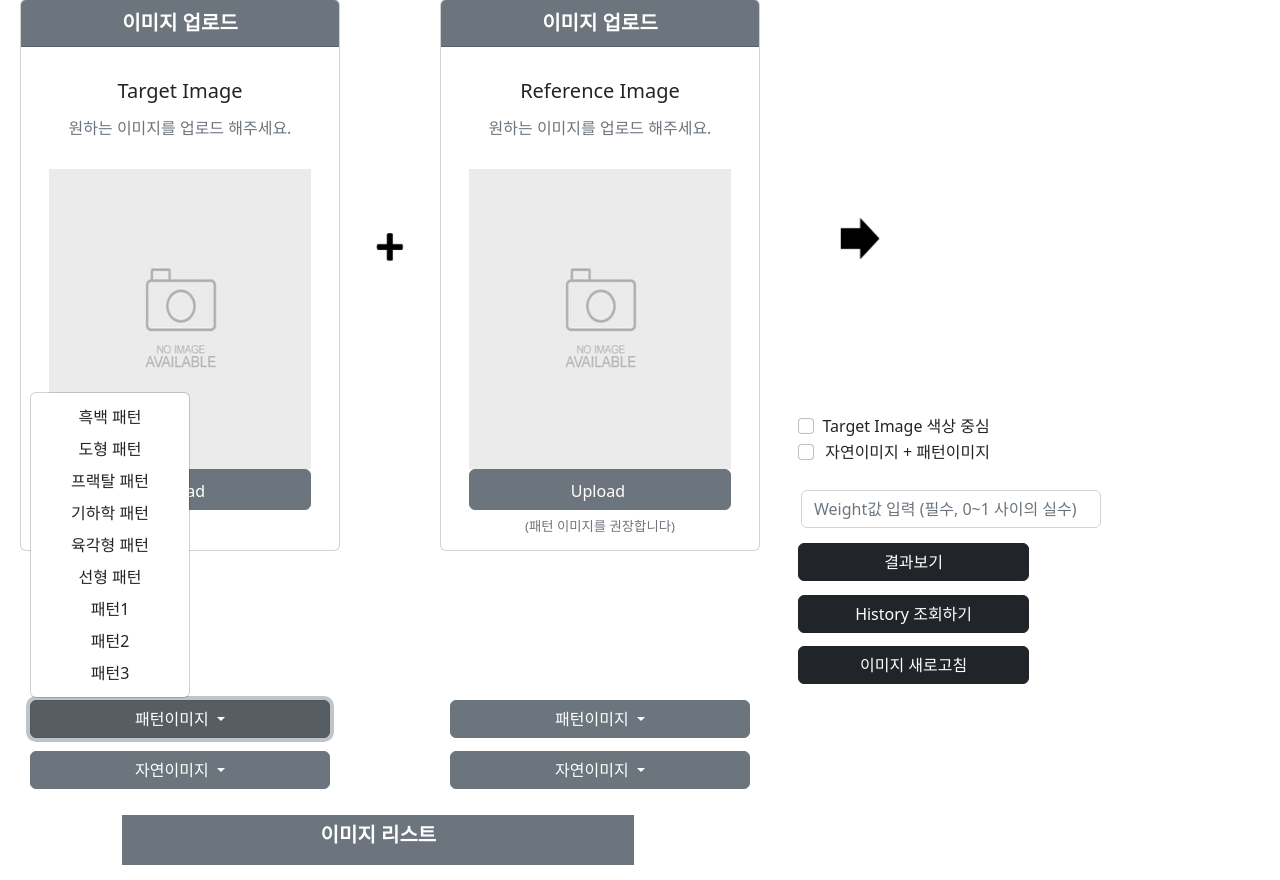
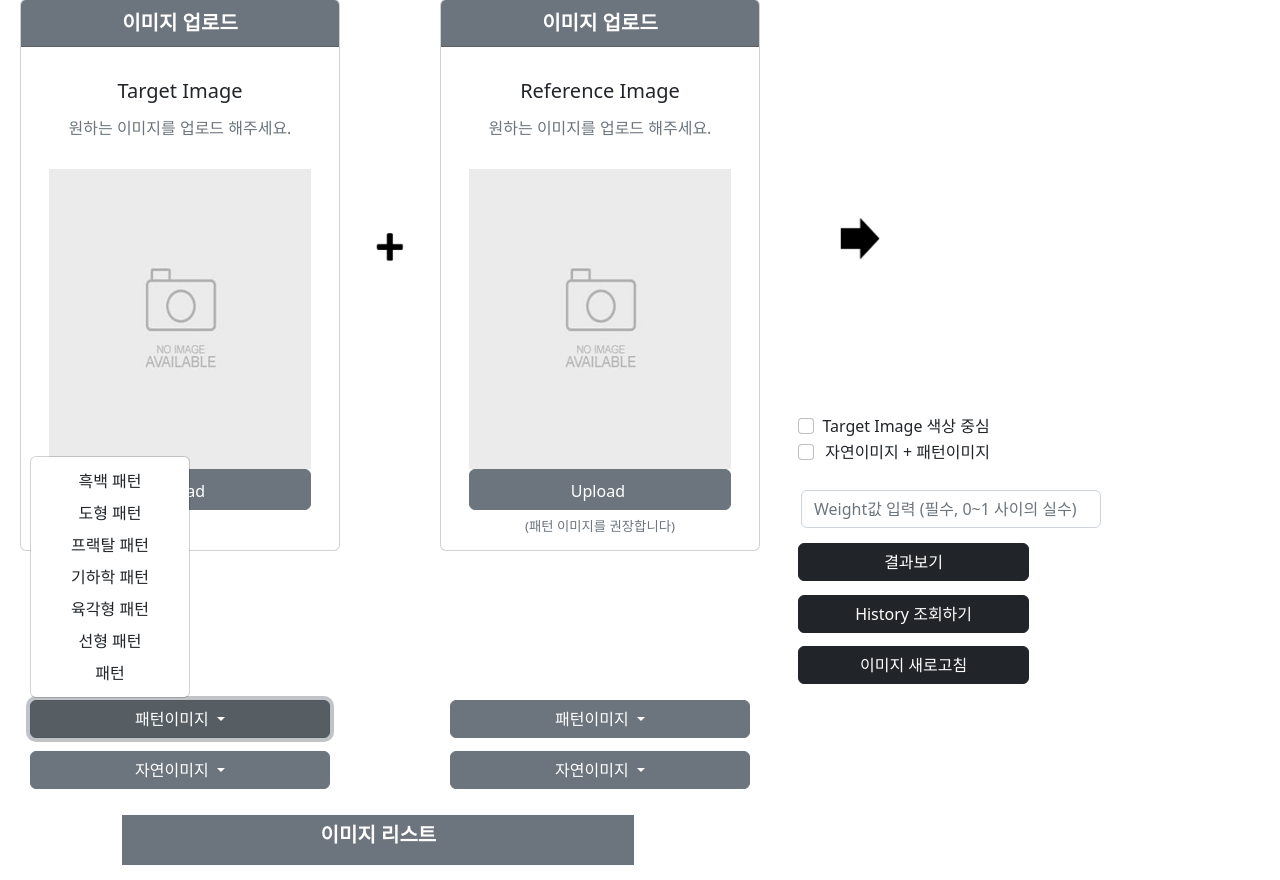
Before and after one commit to Kyungpyo-Kang/HM, a Django app: page /transfer in a window 1280 px wide, after a click on "패턴이미지". Shown: the part 95-975 px from the top of the page. Run offline with Django 4.2, Linux system fonts and the light colour scheme; some web fonts are replaced.

Commit message:
DB update5

```diff
--- a/DesignAssistant/templates/transfer.html
+++ b/DesignAssistant/templates/transfer.html
@@ -135,9 +135,7 @@
                             <li><button class="dropdown-item" type="submit" value="4" name="pattern_image">기하학 패턴</button></li>
                             <li><button class="dropdown-item" type="submit" value="5" name="pattern_image">육각형 패턴</button></li>
                             <li><button class="dropdown-item" type="submit" value="6" name="pattern_image">선형 패턴</button></li>
-                            <li><button class="dropdown-item" type="submit" value="7" name="pattern_image">패턴1</button></li>
-                            <li><button class="dropdown-item" type="submit" value="8" name="pattern_image">패턴2</button></li>
-                            <li><button class="dropdown-item" type="submit" value="9" name="pattern_image">패턴3</button></li>
+                            <li><button class="dropdown-item" type="submit" value="7" name="pattern_image">패턴</button></li>
                         </ul>
 
                         <button class="btn btn-secondary dropdown-toggle" type="button" id="dropdownMenuButton2" data-bs-toggle="dropdown" aria-expanded="false" style="width :300px;max-width:100%;max-height:100%;display:inline-block; margin-top: 10pt;" onclick="isContent();">
@@ -171,9 +169,7 @@
                             <li><button class="dropdown-item" type="submit" value="4" name="pattern_image">기하학 패턴</button></li>
                             <li><button class="dropdown-item" type="submit" value="5" name="pattern_image">육각형 패턴</button></li>
                             <li><button class="dropdown-item" type="submit" value="6" name="pattern_image">선형 패턴</button></li>
-                            <li><button class="dropdown-item" type="submit" value="7" name="pattern_image">패턴1</button></li>
-                            <li><button class="dropdown-item" type="submit" value="8" name="pattern_image">패턴2</button></li>
-                            <li><button class="dropdown-item" type="submit" value="9" name="pattern_image">패턴3</button></li>
+                            <li><button class="dropdown-item" type="submit" value="7" name="pattern_image">패턴</button></li>
                         </ul>
 
                         <button class="btn btn-secondary dropdown-toggle" type="button" id="dropdownMenuButton2" data-bs-toggle="dropdown" aria-expanded="false" style="width :300px;max-width:100%;max-height:100%;display:inline-block; margin-top: 10pt;" onclick="isStyle();">
--- a/DesignAssistant/views.py
+++ b/DesignAssistant/views.py
@@ -169,7 +169,7 @@ def delete_history(request):
 def get_images(request):
 
     pattern_category = ['black_white_patterns','figure_patterns','fractal_patterns',
-    'geometric_patterns','hexagon_patterns','line_patterns','patterns','patterns_2','patterns_3']
+    'geometric_patterns','hexagon_patterns','line_patterns','patterns']
 
     nature_category = ['animal_images','animal_skin_images','bee_images','bird_images','butterfly_images',
     'crystal_images','dragonfly_images','eyes_images','flower_images','nature_images','reptile_images',
```
